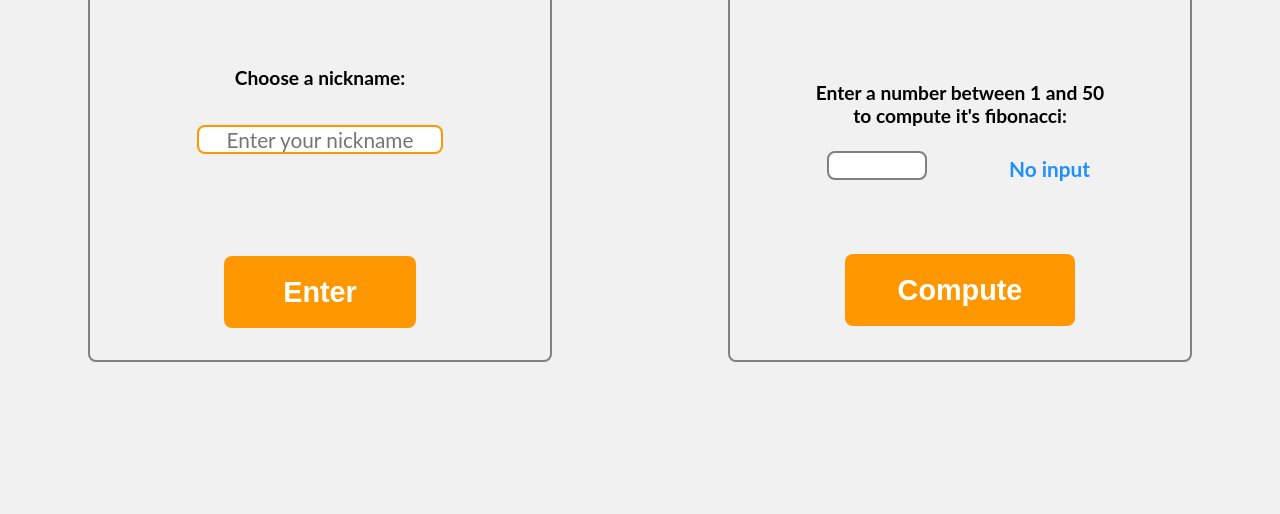
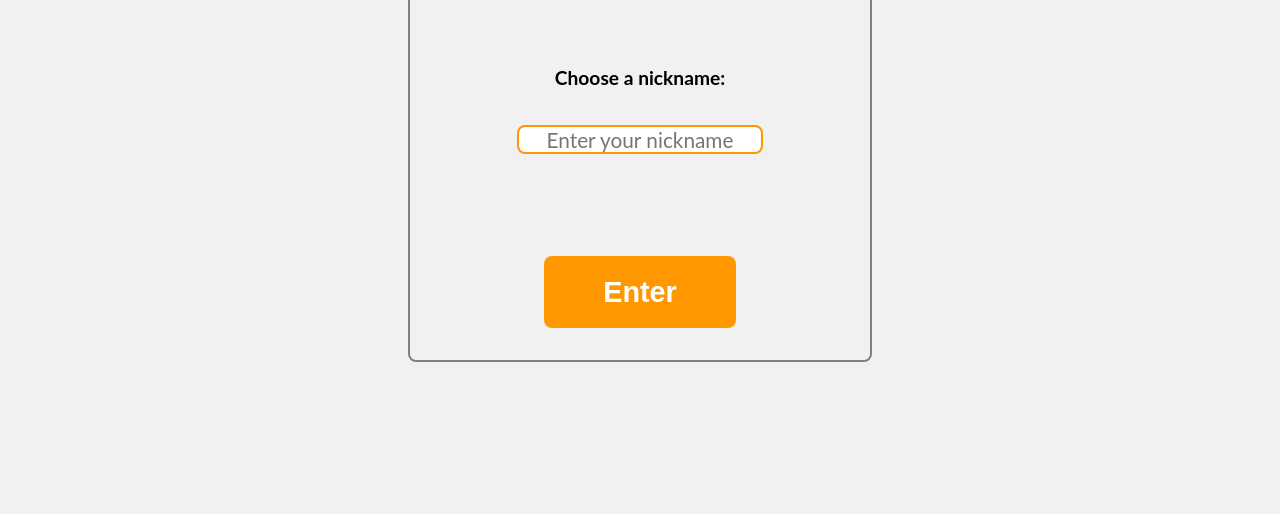
Before and after one commit to AbdulazizBahmeed/onlinePainting, a website: page public/homePage.html in a window 1280 px wide. Shown: the part 286-800 px from the top of the page. Drawn offline with Linux system fonts and the light colour scheme.

Commit message:
disabling fibo

```diff
--- a/public/homePage.html
+++ b/public/homePage.html
@@ -24,7 +24,7 @@
         </div>
         <button id="enter-button">Enter</button>
       </div>
-      <div id="fibo" class="card">
+      <!-- <div id="fibo" class="card">
         <h1>fibonacci</h1>
         <div id="input-wrapper">
           <label
@@ -44,7 +44,7 @@
         </div>
 
         <button id="compute-button">Compute</button>
-      </div>
+      </div> -->
     </div>
   </body>
   <script src="./homepage-script.js"></script>
--- a/server.js
+++ b/server.js
@@ -30,6 +30,7 @@ app.get("/chatroom", loginRequired, (req, res) => {
 
 function loginRequired(req, res, next) {
   const username = req.cookies.username;
+  // res.cookie("username","ahmedddd");
   if (username) {
     next();
   } else {
```
